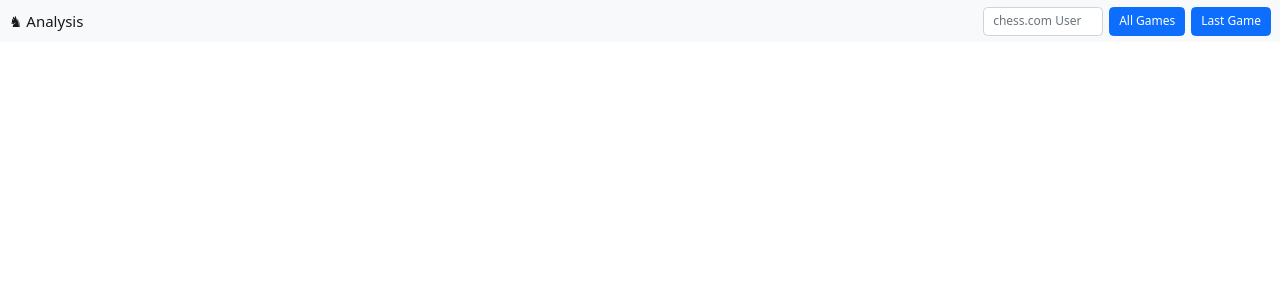
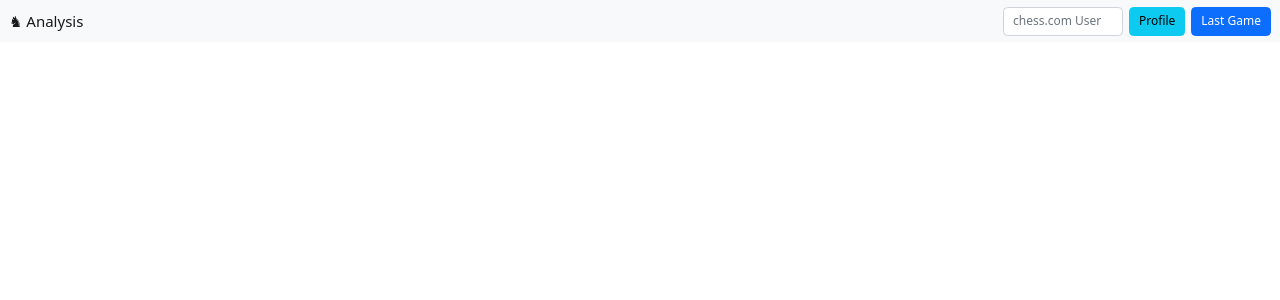
Before and after one commit to SirNytram/chess-blunder-analysis, a Flask app: page / in a window 1280 px wide. Shown: the top 300 px of the page. Run offline with Flask 2, Linux system fonts and the light colour scheme; some libraries are stand-ins or nearby versions.

Commit message:
rename all games button to Profile and make it light blue add rating graph to profile page

```diff
--- a/main.py
+++ b/main.py
@@ -73,7 +73,7 @@ def index():
         add_log(f'root POST action:{action} username:{username}')
 
         if action == 'games':
-            return redirect(f'/games/{username}')
+            return redirect(f'/profile/{username}')
             # return view_games(username )
         elif action == 'last_game':
             return redirect(f'/game/{username}' )
@@ -300,9 +300,9 @@ def analyse_game(user, month_index=0, game_index=0, action='view'):
 
 
 
-@app.route('/games/<user>')
-@app.route('/games/<user>/<month_index>')
-def view_games(user, month_index=0):
+@app.route('/profile/<user>')
+@app.route('/profile/<user>/<month_index>')
+def profile(user, month_index=0):
     add_log(f'games history user:{user} month_index:{month_index}')
 
     is_admin = False
@@ -311,6 +311,7 @@ def view_games(user, month_index=0):
 
     month_index = int(month_index)
     games = []
+    ratings = []
     months = []
 
     archives_url = f'https://api.chess.com/pub/player/{user}/games/archives'
@@ -344,9 +345,12 @@ def view_games(user, month_index=0):
 
         if 'end_time' in cur_game:
             game_date = datetime.fromtimestamp(cur_game['end_time']).strftime("%m/%d<br>%H:%M")
+            graph_date = datetime.fromtimestamp(cur_game['end_time']).strftime("%m/%d %H:%M")
         else:
             game_date = ''
 
+        if i == 0:
+            graph_title = f"{cur_game[user_color]['username']} ({cur_game[user_color]['rating']})"
         games.append({
             'color': color,
             'players': f"{cur_game['white']['username']} ({cur_game['white']['rating']}) - {cur_game['white']['result']}<br>{cur_game['black']['username']} ({cur_game['black']['rating']}) - {cur_game['black']['result']}",
@@ -357,8 +361,13 @@ def view_games(user, month_index=0):
         })
 
 
+        ratings.insert(0, {
+            'graph_rating': cur_game[user_color]['rating'],
+            'graph_date': graph_date
+        })
 
-    return render_template('games.html', user=user, title_month=title_month, games=games, months=months, is_admin=is_admin)
+
+    return render_template('games.html', user=user, title_month=title_month, games=games, months=months, is_admin=is_admin, graph_title=graph_title, ratings=ratings)
 
 if __name__ == '__main__':
     if 'debug' in sys.argv:
--- a/templates/index.html
+++ b/templates/index.html
@@ -24,7 +24,7 @@
           <a class="navbar-brand" href="/">♞ Analysis</a>
           <form action="/" class="d-flex" method="POST">
             <input name="username" class="form-control me-2" style="width:120px"type="search" placeholder="chess.com User Name" aria-label="Search" value="{{user}}">
-            <button type="submit"  name="action" value='games' class="btn btn-primary text-nowrap me-2">All Games</button>
+            <button type="submit"  name="action" value='games' class="btn btn-info text-nowrap me-2">Profile</button>
             <div class="btn-group">
               <button type="submit"  name="action" value='last_game' class="btn btn-primary text-nowrap">Last Game</button>
               {% if is_admin %}
```
Also changed, not shown: templates/analyse.html (+1 -16 lines), templates/games.html (+41 -12 lines).
